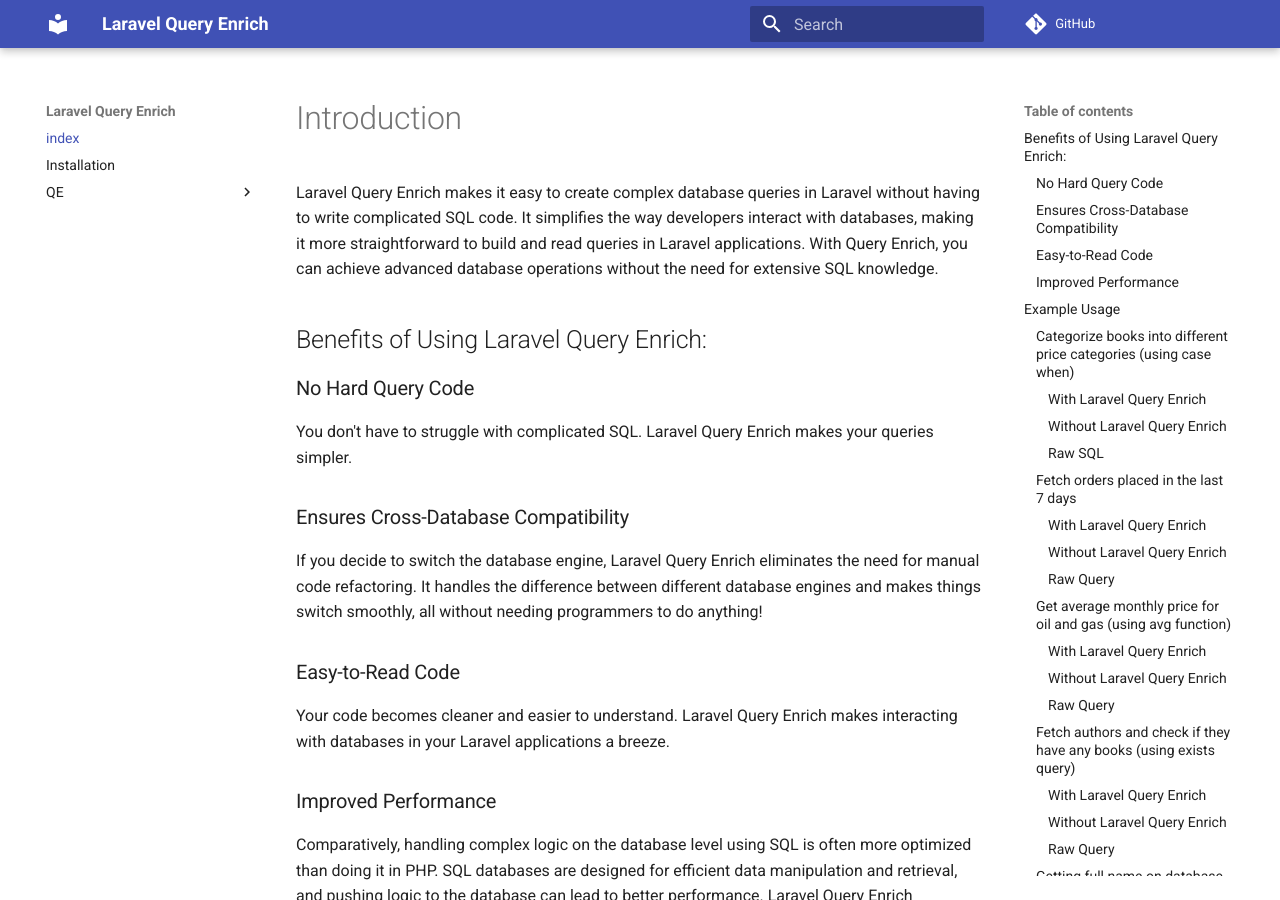
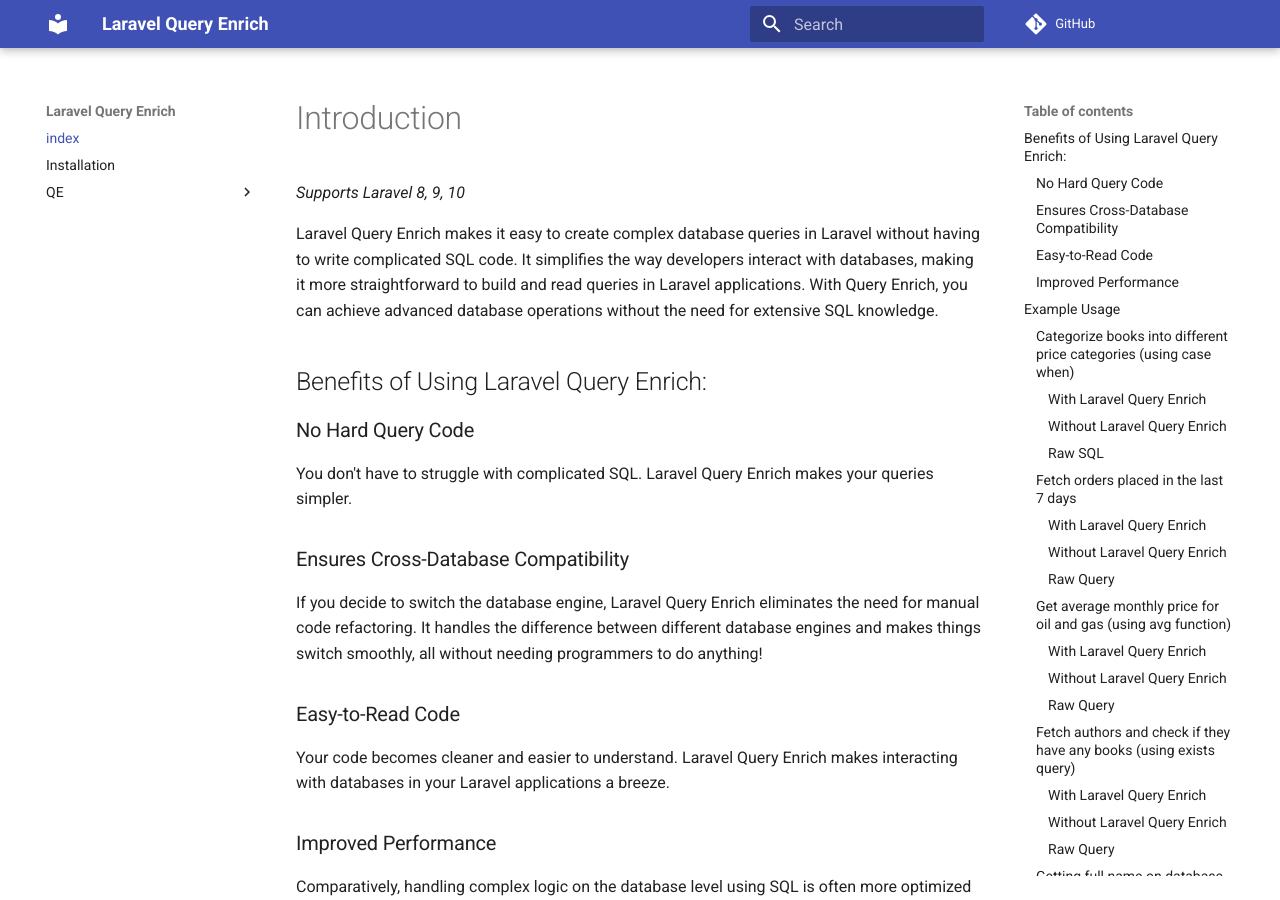
Before and after one commit to SiavashBamshadnia/Laravel-Query-Enrich, an MkDocs documentation site: the page built from docs/index.md, in a window 1280 px wide and 900 px high. Built offline with MkDocs 1.6.1 and Material for MkDocs 9.7.7, drawn with Linux system fonts in a browser that asks for light colours; comment, search, counter and statistics services are not loaded.

Commit message:
docs: added supported Laravel versions

```diff
--- a/docs/index.md
+++ b/docs/index.md
@@ -1,4 +1,6 @@
 # Introduction
+
+_Supports Laravel 8, 9, 10_
 
 Laravel Query Enrich makes it easy to create complex database queries in Laravel without having to write complicated SQL
 code. It simplifies the way developers interact with databases, making it more straightforward to build and read queries
```
Also changed, not shown: README.md (+2 -0 lines).
